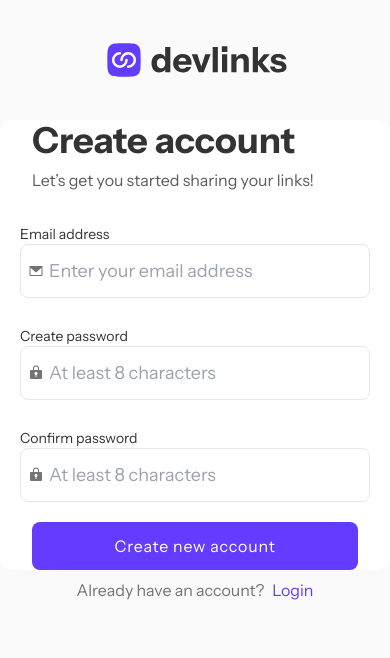
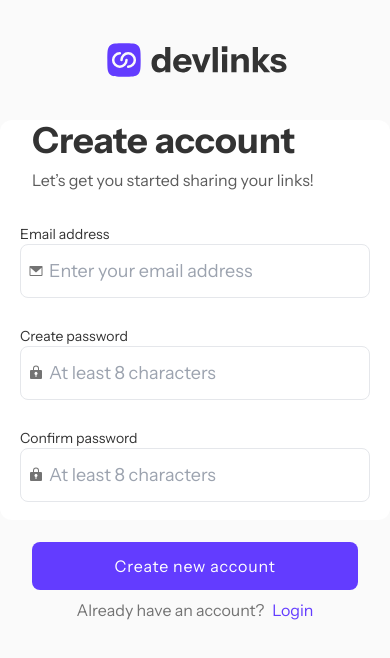
Before and after one commit to Guidotss/link-sharing, a Next.js app: page /auth/register in a window 390 px wide. Shown: the top 658 px of the page. Built offline with nearby package versions, Linux system fonts and the light colour scheme.

Commit message:
Ajustando responsive mobile RegisterForm

```diff
--- a/src/components/form/RegisterForm.tsx
+++ b/src/components/form/RegisterForm.tsx
@@ -65,7 +65,7 @@ export const RegisterForm = () => {
 
   return (
     <form
-      className="flex flex-col bg-white rounded-xl md:h-1/2 h-[450px] md:w-[500px] w-full md:p-16 px-8 text-dark_grey"
+      className="flex flex-col bg-white rounded-xl md:h-1/2 h-[400px] md:w-[500px] w-full md:p-16 px-8 text-dark_grey"
       onSubmit={handleRegister}
     >
       <h3 className="text-4xl font-bold">Create account</h3>
@@ -141,7 +141,7 @@ export const RegisterForm = () => {
         </div>
       </div>
       <button
-        className="w-full py-3 bg-purple 2xl:mt-10 rounded-lg hover:bg-soft_purple transition-all"
+        className="w-full py-3 bg-purple 2xl:mt-10 mt-5 rounded-lg hover:bg-soft_purple transition-all"
         type="submit"
       >
         <span className="text-white tracking-wider">Create new account</span>
```
